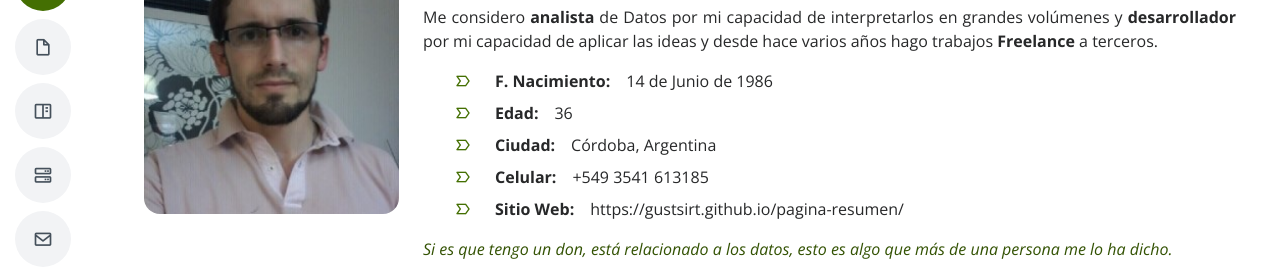
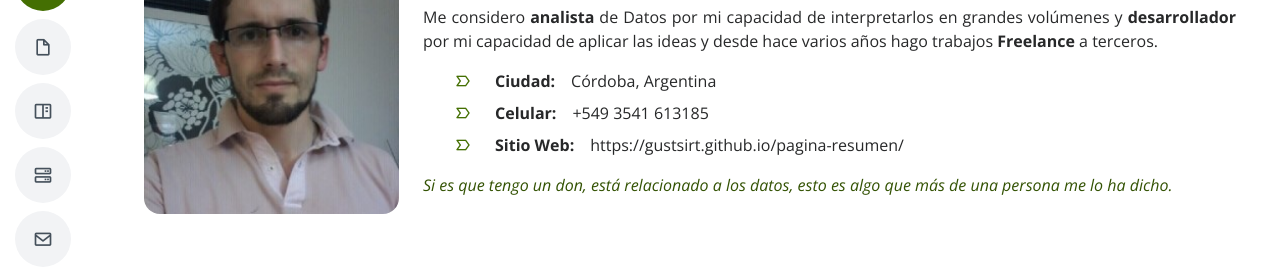
Before and after one commit to gustsirt/pagina-resumen, a plain HTML site: page pages/about_me.html in a window 1280 px wide. Shown: the part 317-597 px from the top of the page. Drawn offline with nearby package versions, Linux system fonts and the light colour scheme.

Commit message:
limpieza

```diff
--- a/pages/about_me.html
+++ b/pages/about_me.html
@@ -76,8 +76,6 @@
             <div class="row"> <!-- Info -->
               <div class="col">
                 <ul class="sec-gral__ul">
-                  <li><i class='bx bx-label'></i><span class="sec-gral__textstr">F. Nacimiento: </span> 14 de Junio de 1986</li>
-                  <li><i class='bx bx-label'></i> <span class="sec-gral__textstr">Edad: </span> 36</li>
                   <li><i class='bx bx-label'></i><span class="sec-gral__textstr">Ciudad: </span> Córdoba, Argentina</li>
                   <li><i class='bx bx-label'></i> <span class="sec-gral__textstr">Celular: </span> +549 3541 613185</li>
                   <li class="breack"><i class='bx bx-label'></i> <span class="sec-gral__textstr">Sitio Web: </span> https://gustsirt.github.io/pagina-resumen/</li>
```
